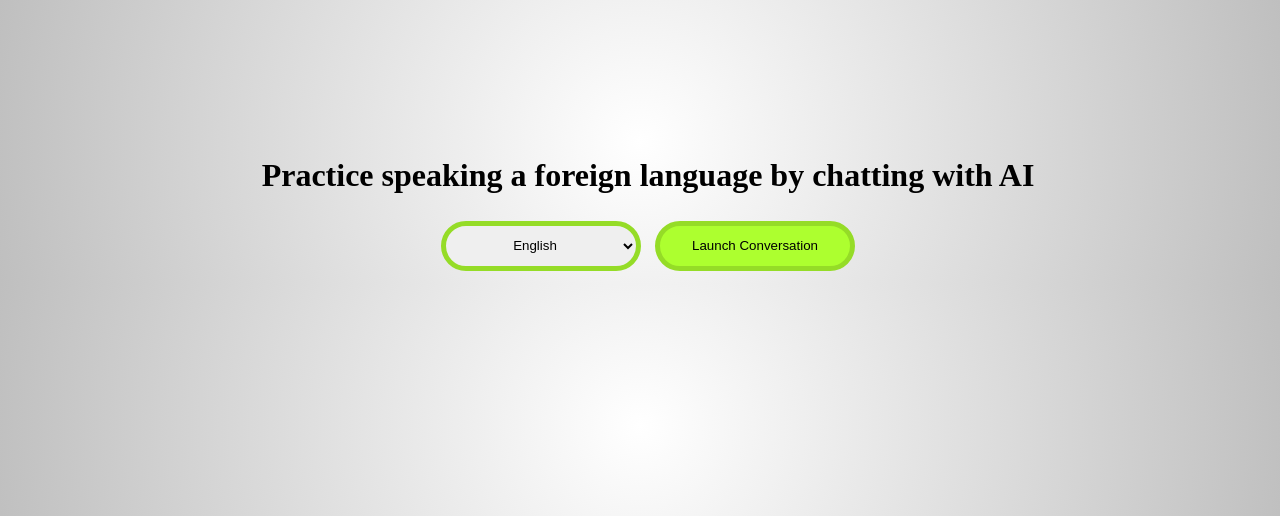
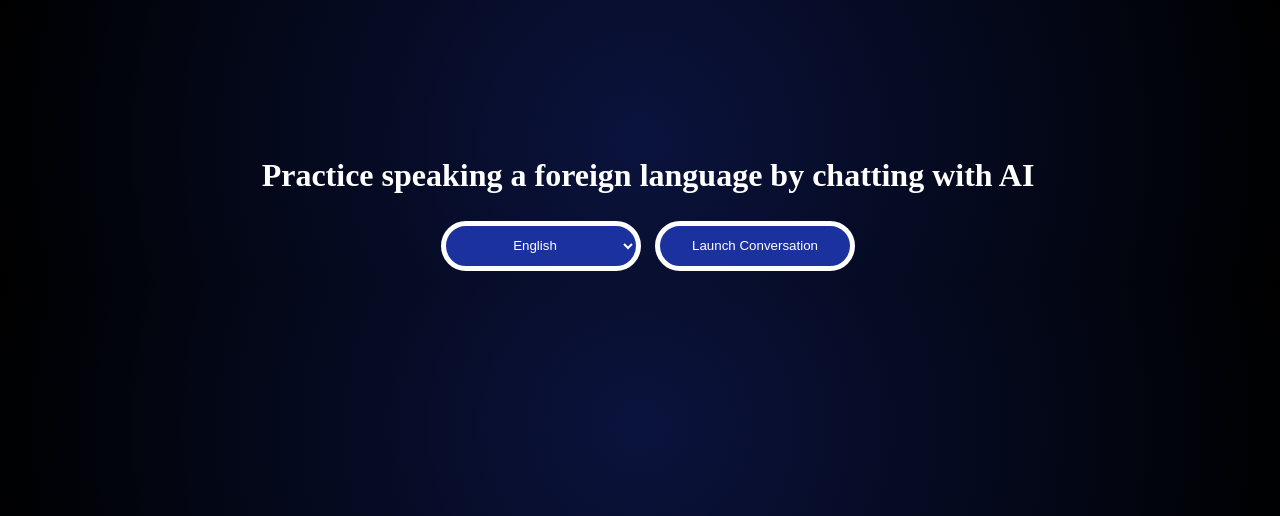
Before and after one commit to jacintogomez/Google-Hackathon-Gemini, a Flask app: page / in a window 1280 px wide. Shown: the top 516 px of the page. Run offline with Flask 3, Linux system fonts and the light colour scheme; parts of the project's set-up code (start-up, migrations or seed data) failed here and were passed over.

Commit message:
color UI updates

```diff
--- a/deploy.txt
+++ b/deploy.txt
@@ -4,3 +4,5 @@ Heroku
 3. Add procfile: echo "web: gunicorn app:app" > Procfile
 4. Install gunicorn: pip install gunicorn
 5. deploy: $ git push heroku master
+
+base64 -i [input-file] -o [target-file]
--- a/requirements.txt
+++ b/requirements.txt
@@ -35,6 +35,7 @@ googleapis-common-protos==1.63.0
 grpc-google-iam-v1==0.13.0
 grpcio==1.62.2
 grpcio-status==1.62.2
+gunicorn==22.0.0
 h11==0.14.0
 httpcore==1.0.5
 httplib2==0.22.0
@@ -45,10 +46,8 @@ itsdangerous==2.2.0
 Jinja2==3.1.3
 jsonpatch==1.33
 jsonpointer==2.4
-langchain==0.1.16
 langchain-community==0.0.34
 langchain-core==0.1.46
-langchain-openai==0.1.4
 langchain-text-splitters==0.0.1
 langsmith==0.1.52
 llvmlite==0.42.0
--- a/templates/lang_select.html
+++ b/templates/lang_select.html
@@ -13,14 +13,16 @@
             justify-content: center;
             align-items: center;
             width: 100vw;
-            background: radial-gradient(circle,#ffffff,#bfbfbf);
-            color: black;
+            background: radial-gradient(circle,#0a133d,black);
+            color: white;
         }
         select{
             height: 50px;
             width: 200px;
             border-radius: 25px;
-            border: 5px solid #95dc27;
+            border: 5px solid white;
+            background-color: #1b319e;
+            color: white;
             margin: 5px;
             text-align: center;
         }
@@ -28,19 +30,20 @@
             outline: none;
         }
         button{
-            background-color: greenyellow;
+            background-color: #1b319e;
             height: 50px;
             width: 200px;
             border-radius: 25px;
-            border: 5px solid #95dc27;
+            border: 5px solid white;
             margin: 5px;
+            color: white;
             transition: transform 0.2s,background-color 0.05s;
         }
         button:hover{
             transform: scale(1.05);
         }
         button:active{
-            background-color: #95dc27;
+            background-color: #1b319e;
         }
         .container{
             flex: 1;
```
Also changed, not shown: templates/microphone.html (+7 -6 lines), README.md.
